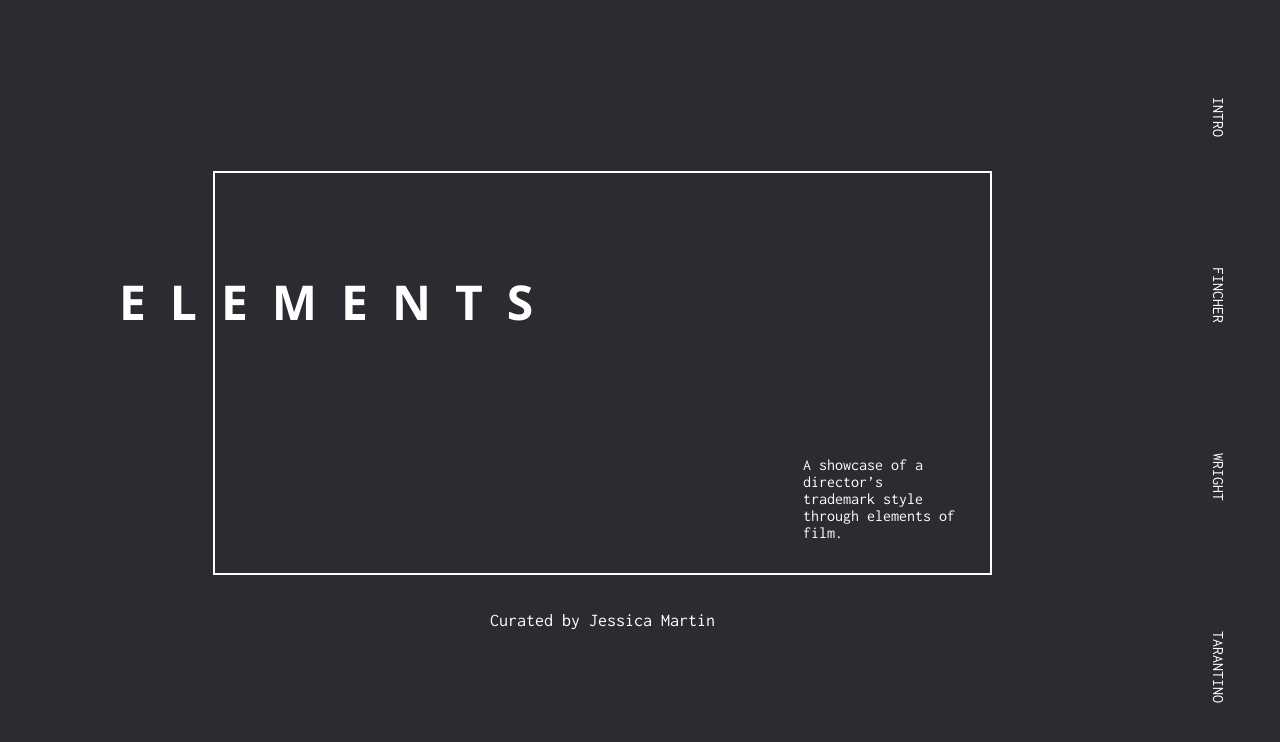
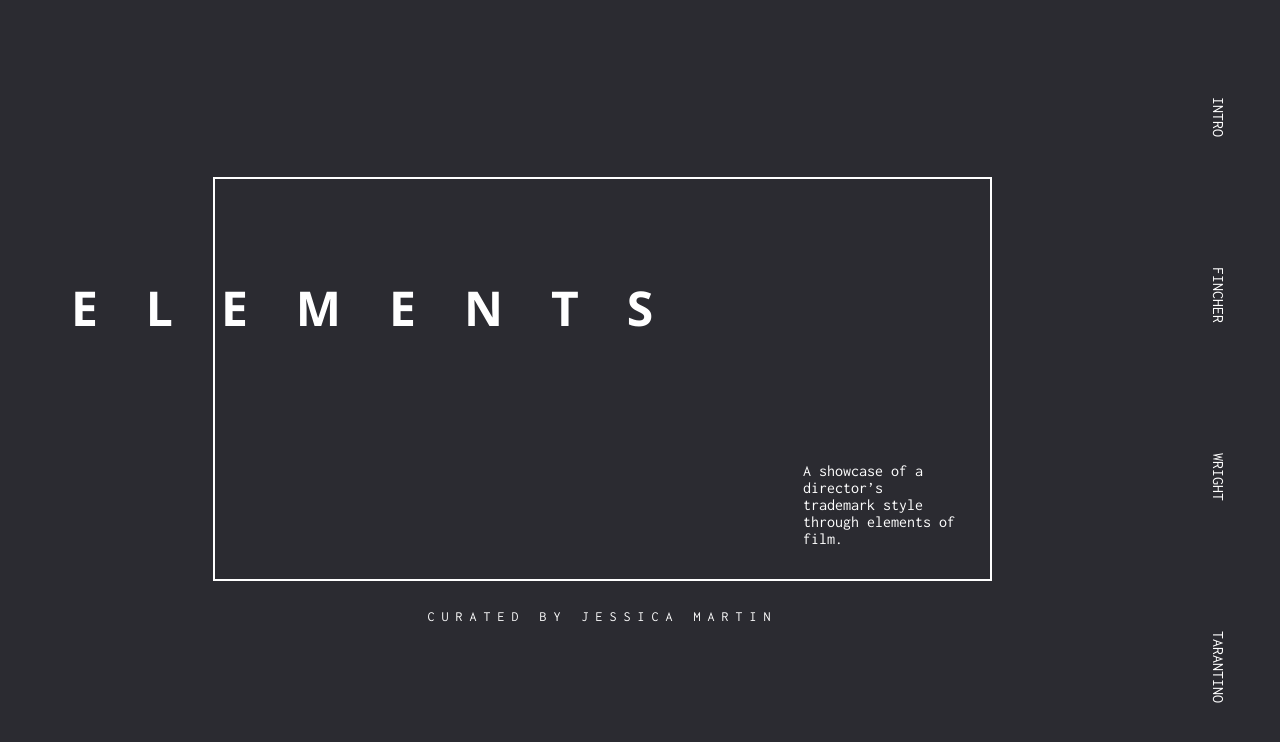
Before and after one commit to jessmartian/capstone, a Vue app in the folder elements/: page / in a window 1280 px wide. Shown: the top 742 px of the page. Built offline with nearby package versions, Linux system fonts and the light colour scheme.

Commit message:
STYLE CHANGE

```diff
--- a/elements/src/components/Intro.vue
+++ b/elements/src/components/Intro.vue
@@ -30,12 +30,12 @@
     &__title {
       font-family: 'Open Sans', sans-serif;
       position: absolute;
-      left: -2em;
+      left: -3em;
       top: 2em;
       font-size: 48px;
       font-weight: 700;
       text-transform: uppercase;
-      letter-spacing: 0.5em;
+      letter-spacing: 1em;
     }
     &__description {
       position: absolute;
@@ -48,7 +48,9 @@
     }
     &__credit {
       margin-top: 2em;
-      font-size: 18px;
+      font-size: 14px;
+      text-transform: uppercase;
+      letter-spacing: 0.5em;
     }
   }
 </style>
```
